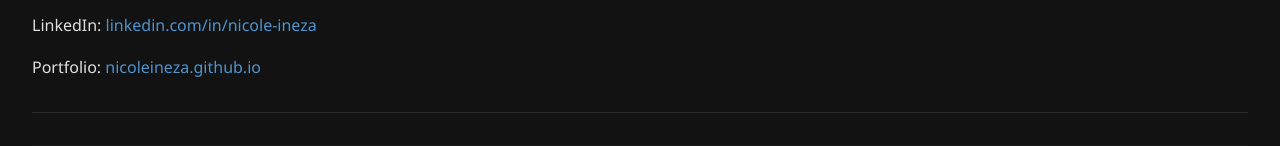
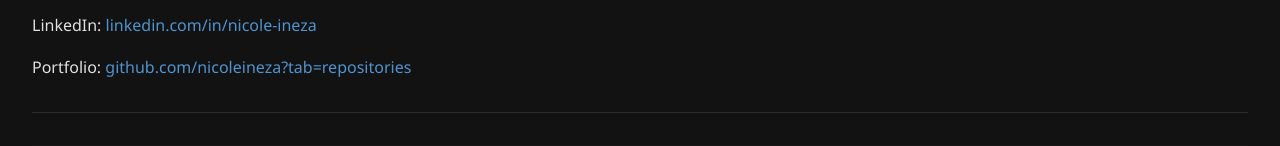
Before and after one commit to nicoleineza/portfolio-nicole, a plain HTML site: page index.html in a window 1280 px wide. Shown: the part 2183-2329 px from the top of the page. Drawn offline with Linux system fonts and the light colour scheme.

Commit message:
Update index.html

```diff
--- a/index.html
+++ b/index.html
@@ -80,7 +80,7 @@
     <p>Email: <a href="mailto:inezanicol@gmail.com">inezanicol@gmail.com</a></p>
     <p>Phone: +250 781 887 430</p>
     <p>LinkedIn: <a href="https://www.linkedin.com/in/nicole-ineza/" target="_blank">linkedin.com/in/nicole-ineza</a></p>
-    <p>Portfolio: <a href="https://github.com/nicoleineza?tab=repositories" target="_blank">nicoleineza.github.io</a></p>
+    <p>Portfolio: <a href="https://github.com/nicoleineza?tab=repositories" target="_blank">github.com/nicoleineza?tab=repositories</a></p>
   </section>
 
   <footer>
```
